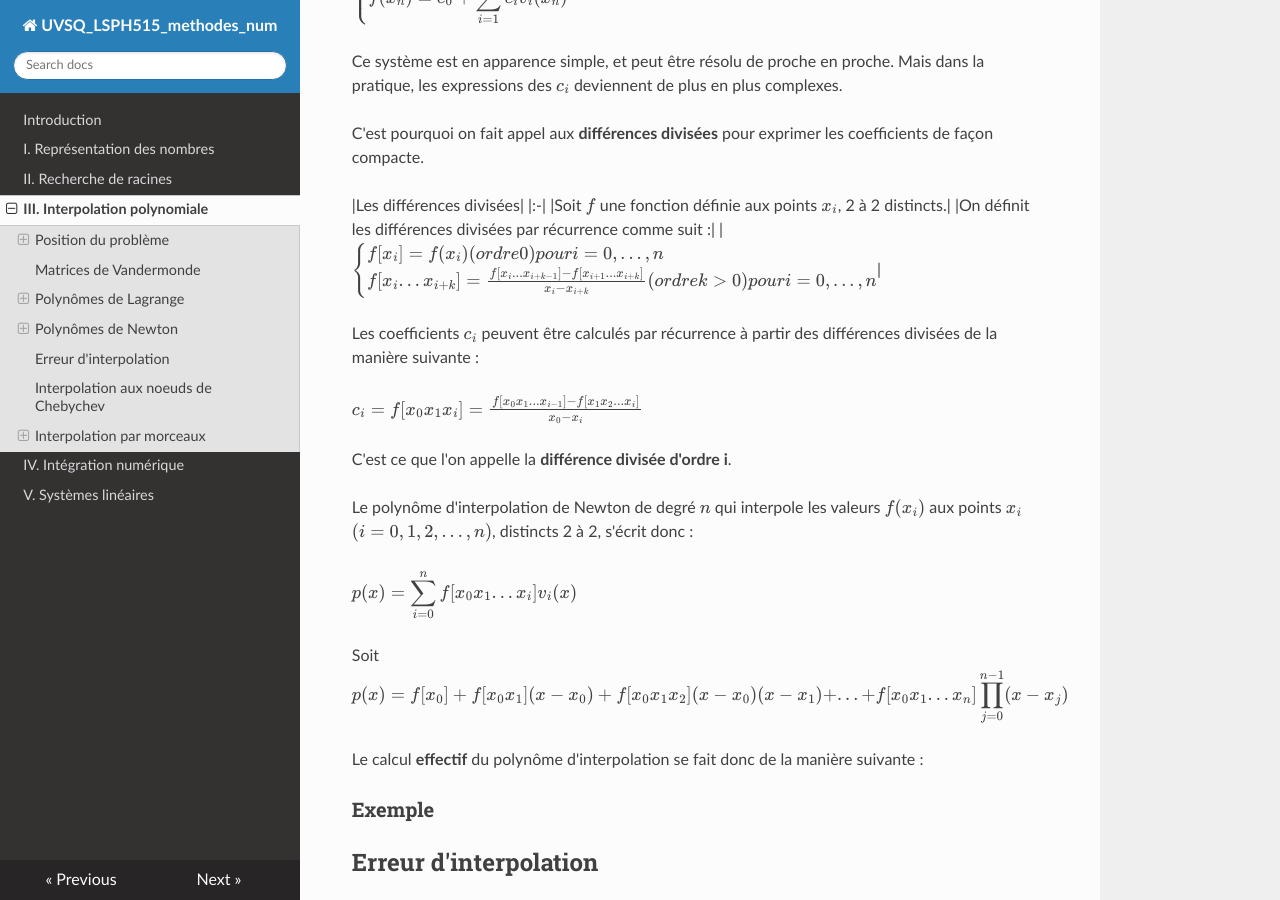
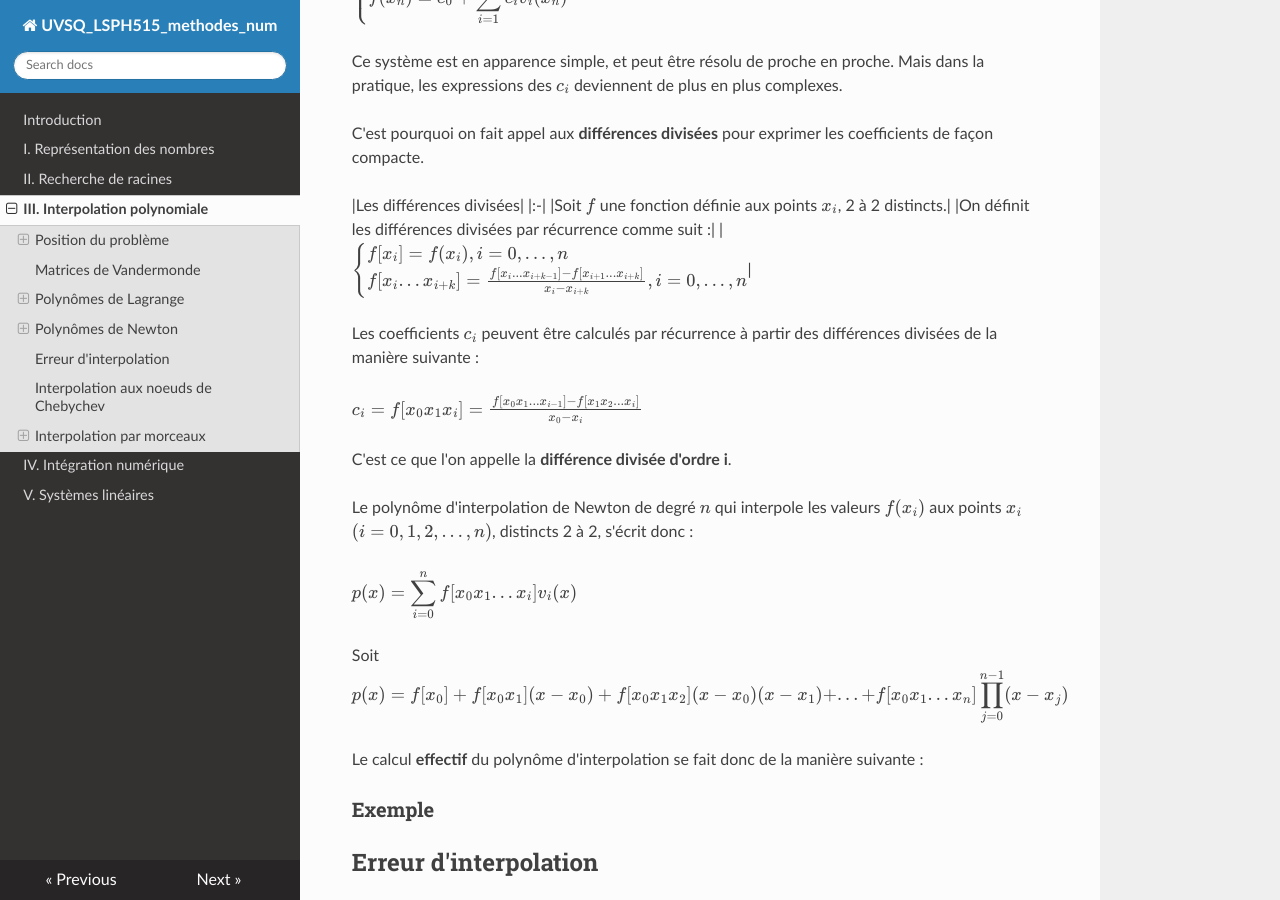
Before and after one commit to NicOudart/UVSQ_LSPH515_methodes_num, an MkDocs documentation site: the page built from docs/Chap3_Interpolation_polynomiale.md, in a window 1280 px wide and 900 px high, scrolled down 7150 px. Built offline with MkDocs 1.6.1, drawn with Linux system fonts in a browser that asks for light colours; nearby versions of some CDN libraries.

Commit message:
-Minor fix.

```diff
--- a/docs/Chap3_Interpolation_polynomiale.md
+++ b/docs/Chap3_Interpolation_polynomiale.md
@@ -270,8 +270,8 @@ C'est pourquoi on fait appel aux **différences divisées** pour exprimer les co
 |Soit $f$ une fonction définie aux points $x_i$, 2 à 2 distincts.|
 |On définit les différences divisées par récurrence comme suit :|
 |$\begin{cases}
-f[x_i] = f(x_i) (ordre 0) pour i=0,...,n\\
-f[x_i...x_{i+k}] = \frac{f[x_i...x_{i+k-1}]-f[x_{i+1}...x_{i+k}]}{x_i-x_{i+k}} (ordre k>0) pour i=0,...,n
+f[x_i] = f(x_i), i=0,...,n\\
+f[x_i...x_{i+k}] = \frac{f[x_i...x_{i+k-1}]-f[x_{i+1}...x_{i+k}]}{x_i-x_{i+k}}, i=0,...,n
 \end{cases}$|
 
 Les coefficients $c_i$ peuvent être calculés par récurrence à partir des différences divisées de la manière suivante :
```
